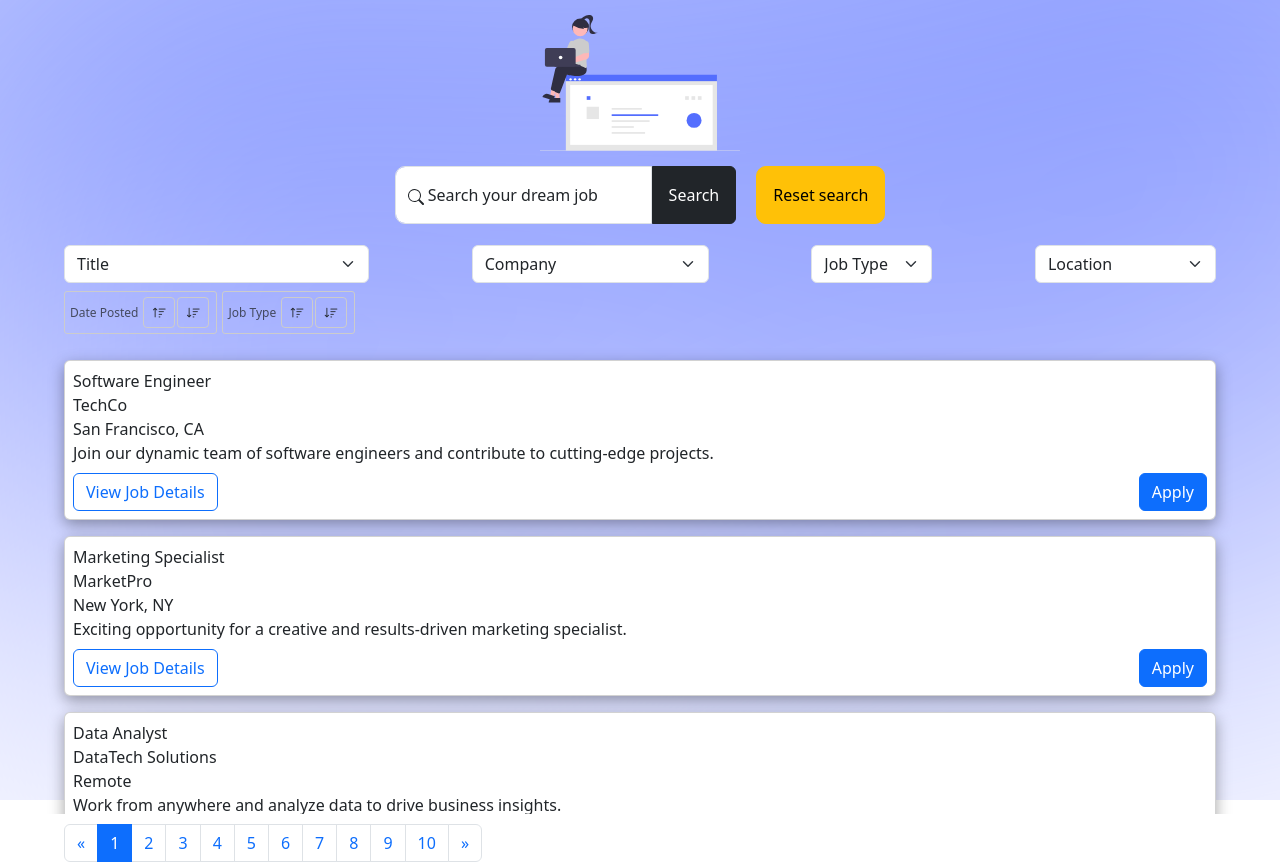
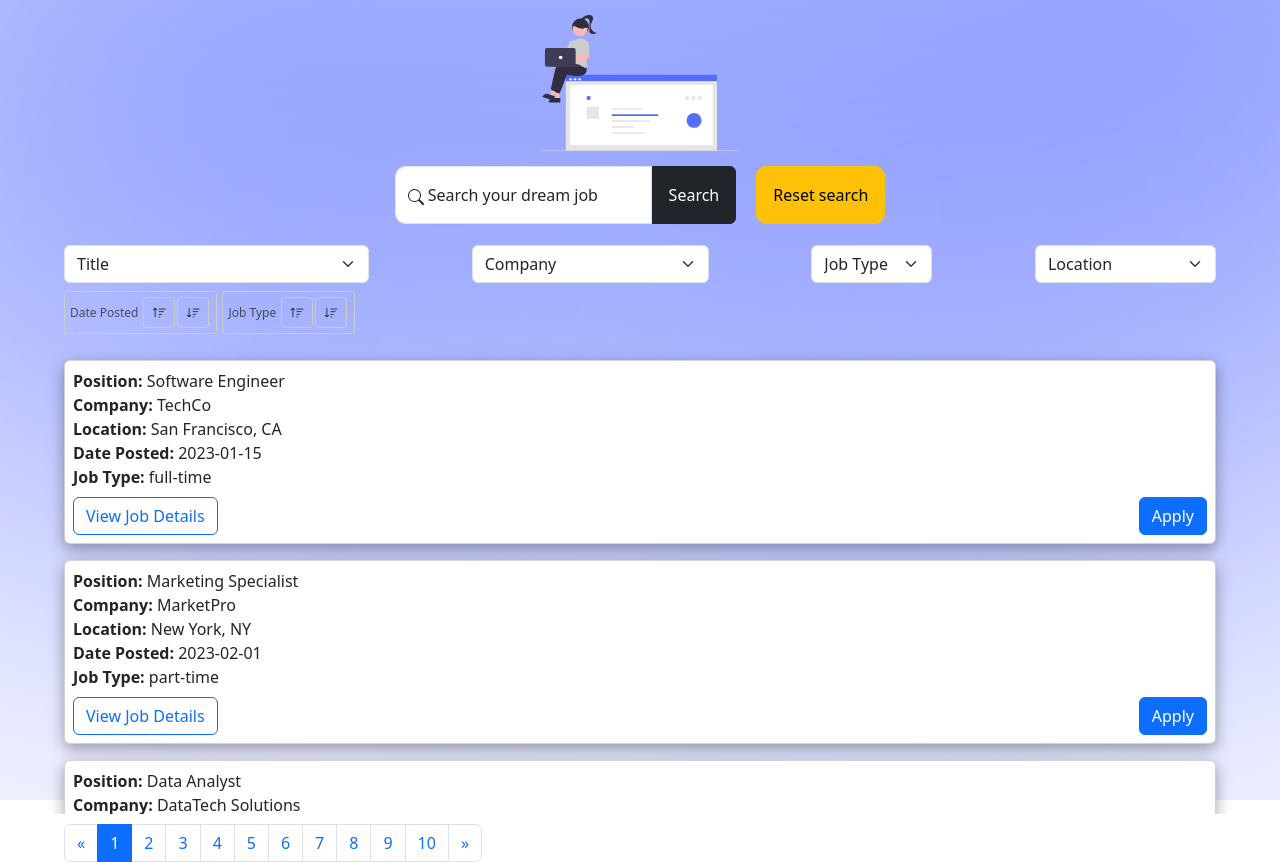
Before and after one commit to pchessah/job-jester, an Angular app: page /job-listing in a window 1280 px wide. Built offline with nearby package versions, Linux system fonts and the light colour scheme.

Commit message:
Update styling for job listing card

```diff
--- a/src/app/components/job-listing-card/job-listing-card.component.html
+++ b/src/app/components/job-listing-card/job-listing-card.component.html
@@ -1,19 +1,24 @@
 <div class="card p-2 mt-3 d-flex justify-content-between">
   <span>
-    {{job.title}}
+    <strong>Position: </strong> {{job.title}}
   </span>
 
   <span>
-    {{job.company}}
+    <strong>Company: </strong> {{job.company}}
   </span>
 
   <span>
-    {{job.location}}
+    <strong>Location: </strong> {{job.location}}
   </span>
 
   <span>
-    {{job.description}}
+    <strong>Date Posted: </strong> {{job.datePosted}}
   </span>
+
+  <span>
+    <strong>Job Type: </strong> {{job.jobType}}
+  </span>
+
 
   <div class="d-flex justify-content-between">
     <button type="button" class="mt-2 btn btn-outline-primary">View Job Details</button>
```
